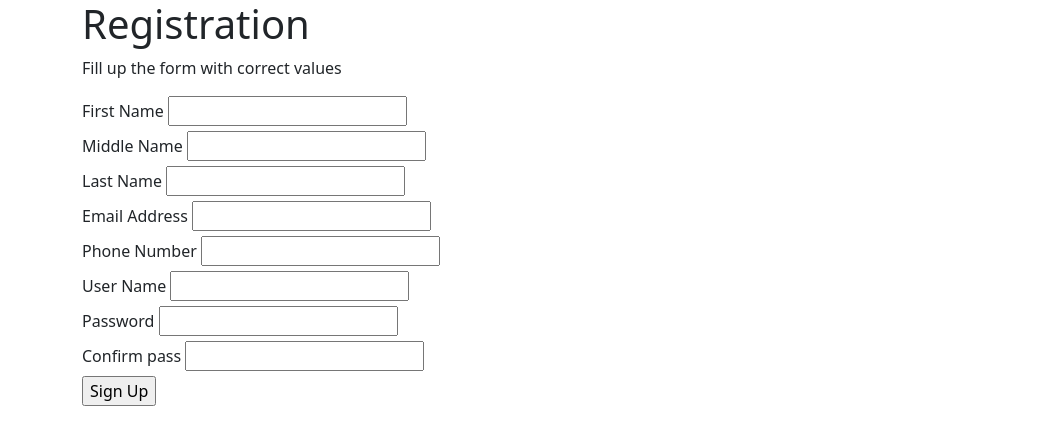
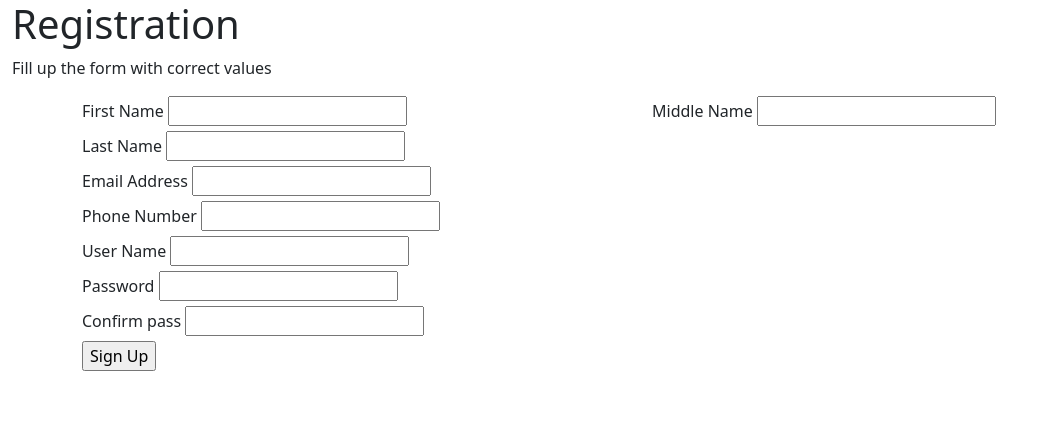
Before and after one commit to Lycanthrope8/Project--Bachelor-Expense-Management-, a PHP site: page /signup.php in a window 1280 px wide. Shown: the top 445 px of the page, without its empty margins (0-1046 px from the left). Run offline with PHP 8.4, Linux system fonts and the light colour scheme.

Commit message:
Add files via upload

```diff
--- a/joinhome.php
+++ b/joinhome.php
@@ -1,4 +1,3 @@
-
 <?php
 
 include('config.php');
--- a/signup.php
+++ b/signup.php
@@ -8,13 +8,10 @@ include('config.php');
     <head>
         <title>Registration</title>
 
-        <!-- <link rel="stylesheet" type="text/css" href="assets/css/style.css"> -->
         <link href="https://cdn.jsdelivr.net/npm/bootstrap@5.2.3/dist/css/bootstrap.min.css" rel="stylesheet" integrity="sha384-rbsA2VBKQhggwzxH7pPCaAqO46MgnOM80zW1RWuH61DGLwZJEdK2Kadq2F9CUG65" crossorigin="anonymous">
+        <link rel="stylesheet" type="text/css" href="assets/css/signup/signup.css">
     </head>
 <body>
-    <style>
-        background: red;
-    </style>
     <div>
         <?php
         if (isset($_POST['register'])){           // register came from input type submit
@@ -61,66 +58,79 @@ include('config.php');
     </div>
     <div>
         <form action="signup.php" method="POST">
-            <div class="container">
+            <div class="container-fluid">
                 <h1>Registration</h1>
                 <p>Fill up the form with correct values</p>
+            </div>
+            <div class="container">
 
                 <!-- For First Name-->
-                <div class="form-group fn">
-                    <label class="form-label" for="firstname">First Name</label>
-                    <input class="form-input" type="text" name="firstname" required>
+                <div class="row">
+                    <div class="col-sm-6">
+                        <div tabindex="0" class="form-group fn">
+                            <label tabindex="0" class="form-label input-active" for="firstname">First Name</label>
+                            <input tabindex="0" class="form-input" type="text" name="firstname" required>
+                        </div>
                     </div>
 
 
                 <!-- For Middle Name-->
-                <div class="form-group mn">
-                    <label class="form-label" for="middlename">Middle Name</label>
-                    <input class="form-input" type="text" name="middlename">
+                    <div class="col-sm-6">
+                        <div tabindex="0" class="form-group mn">
+                            <label tabindex="0" class="form-label input-active" for="middlename">Middle Name</label>
+                            <input tabindex="0" class="form-input" type="text" name="middlename">
+                        </div>
                     </div>
 
 
                 <!-- For Last Name-->
                         <div class="form-group">
-                    <label class="form-label" for="lastname">Last Name</label>
+                            <label class="form-label input-active" for="lastname">Last Name</label>
                             <input class="form-input" type="text" name="lastname" required>
                         </div>
 
 
                         <!-- For Email-->
                         <div class="form-group">
-                    <label class="form-label" for="email">Email Address</label>
+                            <label class="form-label input-active" for="email">Email Address</label>
                             <input class="form-input" type="email" name="email" required>
                         </div>
 
 
                         <!-- For Phone number-->
                         <div class="form-group">
-                    <label class="form-label" for="phone">Phone Number</label>
+                            <label class="form-label input-active" for="phone">Phone Number</label>
                             <input class="form-input" type="text" name="phone" required>
                         </div>
 
 
                         <!-- For User Name-->
                         <div class="form-group">
-                    <label class="form-label" for="username">User Name</label>
+                            <label class="form-label input-active" for="username">User Name</label>
                             <input class="form-input" type="text" name="username" required>
                         </div>
 
 
                         <!-- For Password-->
                         <div class="form-group">
-                    <label class="form-label" for="pass">Password</label>
+                            <label class="form-label input-active" for="pass">Password</label>
                             <input class="form-input" type="password" name="pass" required>
                         </div>
 
                         <!-- For Password-->
                         <div class="form-group">
-                    <label class="form-label" for="confirmpass">Confirm pass</label>
+                            <label class="form-label input-active" for="confirmpass">Confirm pass</label>
                             <input class="form-input" type="password" name="confirmpass" required>
+                        </div>
                 </div>
                 <input class="form-submit" type="submit" id="register" name="register" value="Sign Up">
             </div>
         </form>
     </div>
+    <script>
+        $('.form-input').hover(function(){
+            $(this).addClass('input-active');
+        });
+    </script>
 </body>
 </html>
```
Also changed, not shown: home.php (+14 -3 lines), login.php (+1 -7 lines), config.php (line endings or trailing spaces), createhome.php (line endings or trailing spaces), debtprocess.php (line endings or trailing spaces), homeindex.php (line endings or trailing spaces), house.php (line endings or trailing spaces), index.php (line endings or trailing spaces), process.php (line endings or trailing spaces), processhome.php (line endings or trailing spaces). Lines whose indentation alone changed are shown as unchanged.
